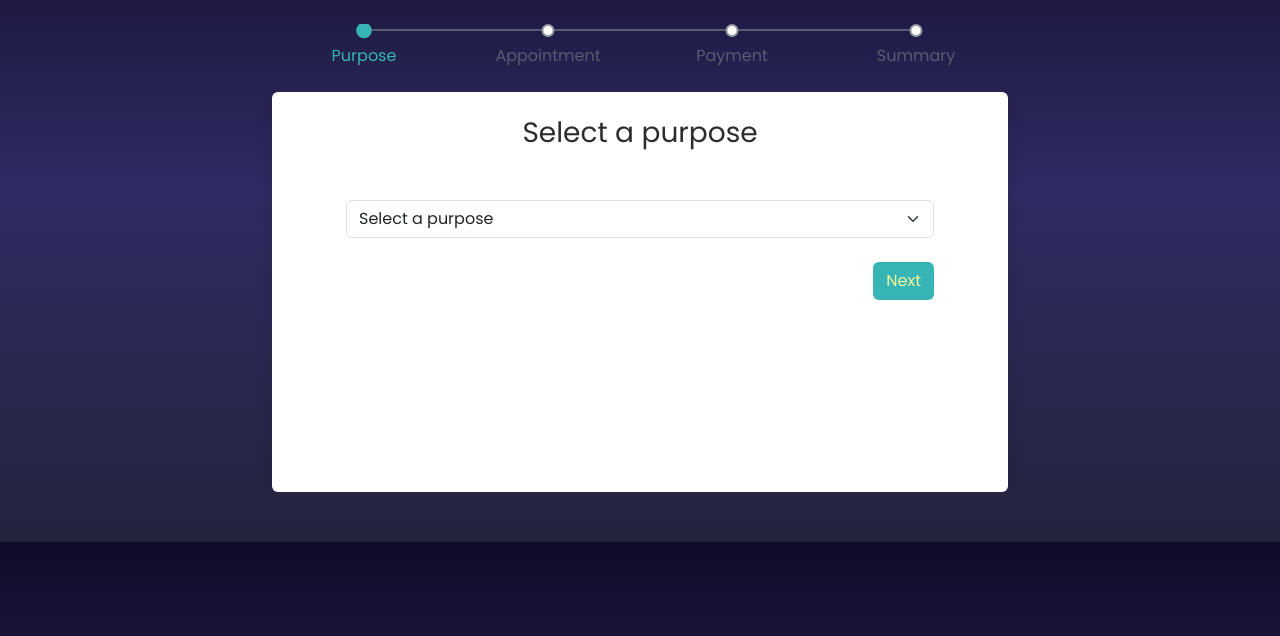
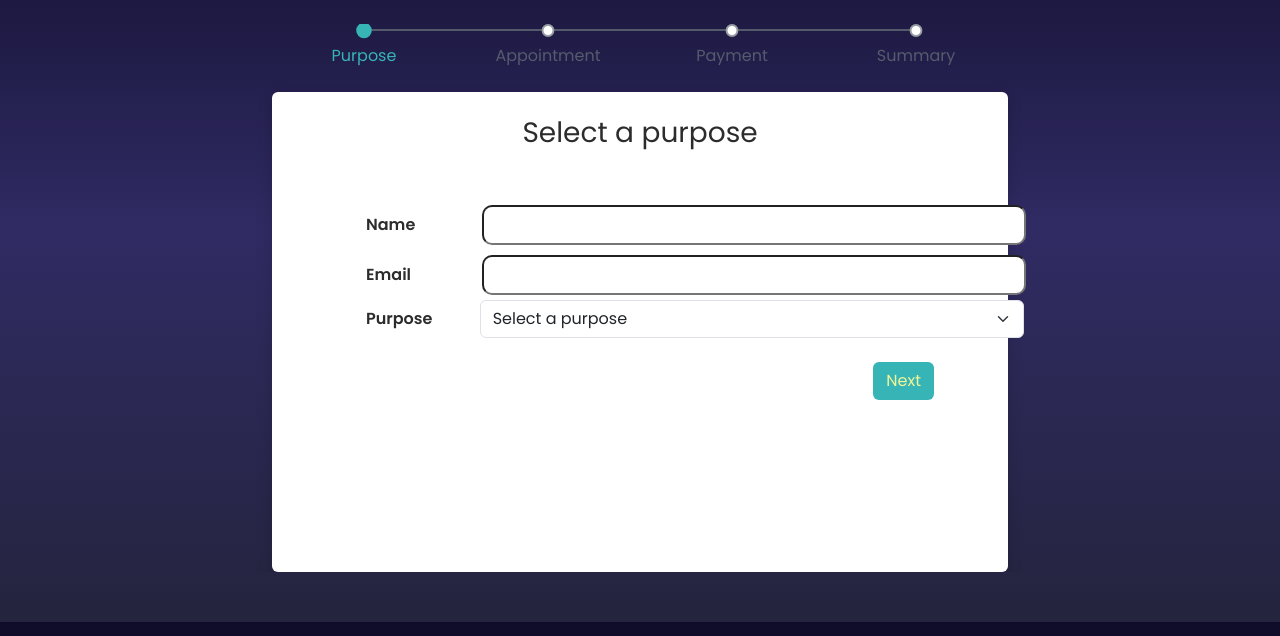
Before and after one commit to Yashii032/Capstone-Css-Database, a PHP site: page /multistepsform.php in a window 1280 px wide. Shown: the part 164-800 px from the top of the page. Run offline with PHP 8.4, Linux system fonts and the light colour scheme.

Commit message:
Add files via upload

```diff
--- a/Residence_Pages/css/style.css
+++ b/Residence_Pages/css/style.css
@@ -125,7 +125,7 @@ body a {
 }
 
 .multisteps-form__content {
-  margin-top: 50px;
+  margin-top: 20px;
   padding: 0 50px 0 50px;
 }
 
@@ -196,12 +196,14 @@ body a {
 
 /*Payment CSS*/
 
-.containerpayment {
-  width: 400px;
-  border-radius: 8px;
+.containerpayment,
+.containerappointment {
+  width: 100%;
   padding: 40px;
-  box-shadow: 0 0 0 1px rgba(0, 0, 0, 0.1), 0 5px 12px -2px rgba(0, 0, 0, 0.1),
-    0 18px 36px -6px rgba(0, 0, 0, 0.1);
+}
+
+.containerpurpose {
+  margin-top: 50px;
 }
 
 .container .title {
@@ -318,3 +320,46 @@ img {
 .check i {
   font-size: 18px;
 }
+
+input {
+  width: 100%;
+  padding: 6px;
+  border-radius: 10px;
+  outline: 1px;
+}
+.input {
+  margin: 5px 0;
+  margin-left: 10px;
+}
+
+table {
+  width: 650px;
+  padding: 40px;
+  justify-content: center;
+  margin-left: 20px;
+}
+
+tr {
+  height: 30px;
+  padding: 7px;
+  margin: 10px 0;
+}
+
+select {
+  margin-left: 8px;
+  width: 100%;
+  border-radius: 5px;
+  border-color: black;
+}
+
+.other label {
+  width: 650px;
+  margin-left: 20px;
+  display: flex;
+}
+
+.other input {
+  display: inline;
+  width: 540px;
+  margin-left: 140px;
+}
--- a/Residence_Pages/home.php
+++ b/Residence_Pages/home.php
@@ -104,7 +104,6 @@
           informed with barangay announcements and updates.
           <br />
         </p>
-        <a class="btn" style="background-color: #37b5b6; color: #f2f597" href="#!">Newsletter</a>
       </div>
     </div>
     <!-- Call to Action-->
--- a/Residence_Pages/multistepsform.php
+++ b/Residence_Pages/multistepsform.php
@@ -55,12 +55,26 @@
                             <form class="multisteps-form__form" action="multistepsformprocess.php" method="post">
                                 <!--Purpose-->
                                 <div class="multisteps-form__panel shadow p-4 rounded bg-white js-active"
-                                    style="height: 50vh" data-animation="scaleIn">
+                                    style="height: 60vh" data-animation="scaleIn">
 
                                     <h3 class="multisteps-form__title">Select a purpose</h3>
 
                                     <div class="multisteps-form__content">
-                                        <select id="mySelect" class="form-select" aria-label="Default select example" name="purpose" onchange="OtherFunction()">
+                                        <div class="containerpurpose">
+                                            <table>
+                                                <tr>
+                                                    <td><strong>Name</strong></td>
+                                                    <td><input class="input" type="text" name="name" id="name" required/></td>
+                                                </tr>
+                                                <tr>
+                                                    <td><strong>Email</strong></td>
+                                                    <td><input class="input" type="email" name="email" id="email" required/></td>
+                                                </tr>
+
+                                                <tr>
+                                                    <td><strong>Purpose </strong></td>
+                                                    <td>
+                                                        <select id="mySelect" class="form-select" name="purpose" onchange="OtherFunction()">
                                                             <option selected>Select a purpose</option>
                                                             <option value="Business Permit">Business Permit</option>
                                                             <option value="Employment Requirements">Employment Requirements</option>
@@ -77,10 +91,11 @@
                                                             <option value="Other" id="Other">Other</option>
 
                                                         </select>
-
-
+                                                    </td>
+                                                </tr>
+                                            </table>
                                                 <div class="other" style="display: none;" id="demo_other">
-                                            <label class="mt-4" for="other">Other</label>
+                                                    <label class="mt-4" for="other"><strong>Other</strong></label>
                                                     <input class="form-control" type="text" id="other_purpose"
                                                         name="other_purpose" placeholder="Specify other purpose">
                                                 </div>
@@ -93,21 +108,23 @@
                                                     }
                                                     }
                                                 </script>
+
+                                        </div>
                                         <div class="button-row d-flex mt-4">
-                                                    <button class="btn ml-auto js-btn-next"
-                                                        style="background-color: #37b5b6; color: #f2f597" type="button"
-                                                        title="Next">Next</button>
+                                            <button class="btn ml-auto js-btn-next" style="background-color: #37b5b6; color: #f2f597" type="button" title="Next">Next</button>
                                         </div>
                                     </div>
                                 </div>
                                 <!--Appointment-->
-                                        <div class="multisteps-form__panel shadow p-4 rounded bg-white"
-                                            data-animation="scaleIn">
+                                <div class="multisteps-form__panel shadow p-4 rounded bg-white" data-animation="scaleIn">
                                     <h3 class="multisteps-form__title">Schedule an appointment</h3>
                                     <div class="multisteps-form__content" >
-
-                                                <div class="col">
-                                                    <input type="date" name="appointment_date">
+                                        <div class="containerappointment">
+                                            <div>
+                                                <h5>Note: Office hours only from <strong>8:00 AM to 5:00 PM, Monday - Friday.</strong></h5>
+                                                <p class="text-danger"><em>(please select weekdays, Saturdays and Sundays requests will not be catered)</em></p>
+                                            </div>
+                                            <input type="datetime-local" name="appointment_date">
                                                 <!-- Calendly inline widget begin -->
                                                 <!-- <div class="calendly-inline-widget"
                                                     data-url="https://calendly.com/brgyhqplus/brgyhq?hide_event_type_details=1&hide_gdpr_banner=1"
@@ -118,46 +135,38 @@
                                                 <!-- Calendly inline widget end -->
                                         </div>
 
-
-
-
                                         <div class="button-row d-flex mt-4">
-                                            <button class="btn btn-primary js-btn-prev" type="button"
-                                                title="Prev">Prev</button>
-                                            <button class="btn ml-auto js-btn-next"
-                                                style="background-color: #37b5b6; color: #f2f597" type="button"
-                                                title="Next">Next</button>
+                                            <button class="btn btn-primary js-btn-prev" type="button" title="Prev">Prev</button>
+                                            <button class="btn ml-auto js-btn-next" style="background-color: #37b5b6; color: #f2f597" type="button" title="Next">Next</button>
                                         </div>
                                     </div>
                                 </div>
-
                                 <!--Payment-->
                                 <div class="multisteps-form__panel shadow p-4 rounded bg-white"
                                     data-animation="scaleIn">
                                     <h3 class="multisteps-form__title">Select your payment method</h3>
                                     <div class="multisteps-form__content">
-                                        <div class="d-flex justify-content-center">
+
                                         <div class="containerpayment">
-
+                                            <div>
+                                                <h5>Amount to pay: <strong>Php 75.00</strong></h5>
+                                                <p class="text-danger"><em>(other options will be available soon)</em></p>
+                                            </div>
                                             <select name="payment">
-                                                        <option value="3 days to pay">3 days to pay</option>
-                                                        <option value="Cash On Delivery">Cash On Delivery</option>
-                                                        <option value="Deposit To Bank">Deposit To Bank</option>
-                                                        <option value="check on delivery">Check on Delivery</option>
+                                                <option selected>Select one</option>
+                                                <option value="Cash on Pickup">Cash on Pickup</option>
+                                                <option>...</option>
                                             </select>
                                         </div>
-                                        </div>
-                                        <div class="row">
+
+
                                         <div class="button-row d-flex mt-4 col-12">
-                                                <button class="btn btn-primary js-btn-prev" type="button"
-                                                    title="Prev">Prev</button>
-                                                <button class="btn ml-auto"
-                                                    style="background-color: #37b5b6; color: #f2f597" type="submit"
-                                                    title="Next">Submit</button>
+                                            <button class="btn btn-primary js-btn-prev" type="button" title="Prev">Prev</button>
+                                            <button class="btn ml-auto js-btn-next" style="background-color: #37b5b6; color: #f2f597" type="button" title="Next">Submit</button>
                                         </div>
                                     </div>
                                 </div>
-                                </div>
+
                                 <!--Summary-->
                                 <div class="multisteps-form__panel shadow p-4 rounded bg-white"
                                     data-animation="scaleIn">
@@ -166,34 +175,34 @@
                                         <h3 class="multisteps-form__title">Transaction Summary</h3>
                                         <div class="form mt-4" id="summary">
                                             <div class="form-group">
-                                                <label>Reference Number:</label>
-                                                <input class="form-control" type="text" name="reference_number"
-                                                    id="referenceNumber" readonly />
+                                                <label>Name:</label>
+                                                <input class="form-control" type="text"
+                                                    id="name" readonly />
                                             </div>
                                             <div class="form-group">
-                                                <label>Requester:</label>
-                                                <input class="form-control" type="text" name="requester" id="requester"
+                                                <label>Email:</label>
+                                                <input class="form-control" type="text" id="email"
                                                     readonly />
                                             </div>
                                             <div class="form-group">
                                                 <label>Purpose:</label>
-                                                <input class="form-control" type="text" name="purpose" id="purpose"
+                                                <input class="form-control" type="text"  id="purpose"
                                                     readonly />
                                             </div>
                                             <div class="form-group">
                                                 <label>Appointment Date:</label>
-                                                <input class="form-control" type="text" name="appointment_date"
+                                                <input class="form-control" type="text"
                                                     id="appointment" readonly />
                                             </div>
                                             <div class="form-group">
                                                 <label>Payment Method:</label>
-                                                <input class="form-control" type="text" name="method" id="payment"
+                                                <input class="form-control" type="text" id="payment"
                                                     readonly />
                                             </div>
                                             <div class="form-group">
-                                                <label>Amount:</label>
-                                                <input class="form-control" type="text" name="amount" id="amount"
-                                                    readonly />
+                                                <label>Amount to pay:</label>
+                                                <input class="form-control" type="text" id="amount"
+                                                   value="Php 75.00" readonly/>
                                             </div>
                                         </div>
                                         <div class="d-flex justify-content-end">
```
Also changed, not shown: Residence_Pages/multistepsformprocess.php (+8 -8 lines), Residence_Pages/personaldetails.php (+0 -11 lines). Lines whose indentation alone changed are shown as unchanged.
